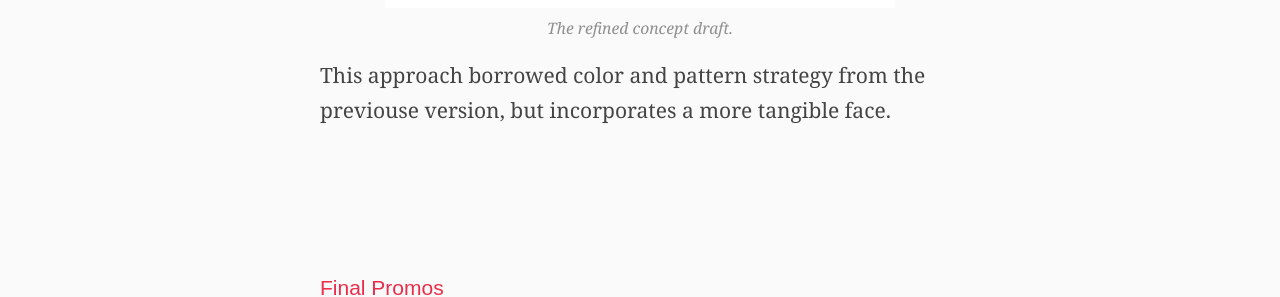
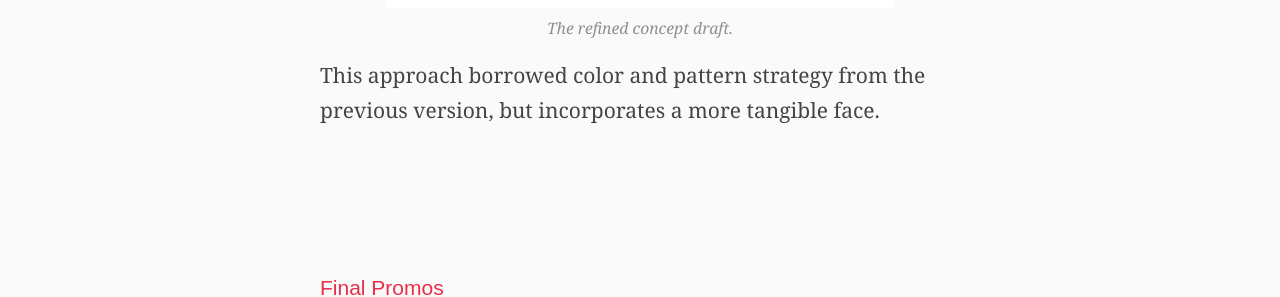
Before and after one commit to jtinianow/portfolio-mar2015, a Jekyll site: the page built from _posts/2013-11-05-frequency-fridays.markdown, in a window 1280 px wide and 900 px high, scrolled down 3510 px. Shown: the part 199-496 px from the top of the window. Built offline with Jekyll 4.4.1, drawn with Linux system fonts in a browser that asks for light colours; nearby versions of some CDN libraries.

Commit message:
Update 2013-11-05-frequency-fridays.markdown

```diff
--- a/_posts/2013-11-05-frequency-fridays.markdown
+++ b/_posts/2013-11-05-frequency-fridays.markdown
@@ -35,7 +35,7 @@ tags:
 <p>After a round of reviews, we decided to axe the gear-focues approach for the illustration, and experiment instead with robots. The goal was to emphasize the event's tech focus over the musical aspect.</p>
 <img src="{{ site.baseurl }}/content/projects/frequency-fridays/freq-fri-process-3.jpg" />
 <p class="caption">The refined concept draft.</p>
-<p>This approach borrowed color and pattern strategy from the previouse version, but incorporates a more tangible face.</p>
+<p>This approach borrowed color and pattern strategy from the previous version, but incorporates a more tangible face.</p>
 </section>
 
 <section class="post-content__image--full-size">
```
